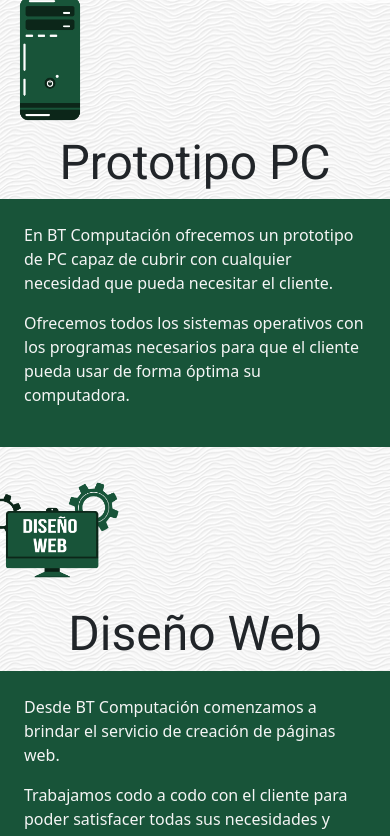
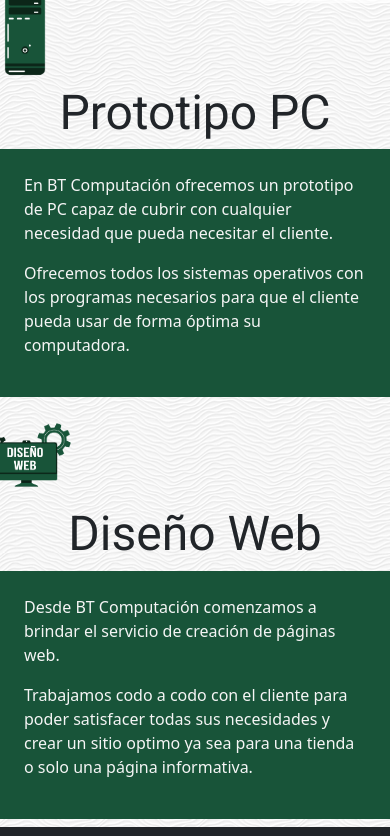
Before and after one commit to benjapaz57/Clase-15, a website: page productos.html in a window 390 px wide. Shown: the part 714-1550 px from the top of the page. Drawn offline with nearby package versions, Linux system fonts and the light colour scheme.

Commit message:
responsive img

```diff
--- a/sass/_content.scss
+++ b/sass/_content.scss
@@ -26,8 +26,8 @@
 }
 @media (max-width: 992px){
     .imgPagos{
-        width: 100px;
-        height: 150px;
+        width: 50px;
+        height: 100px;
         display: flex;
         justify-content: center;
     }
```
Also changed, not shown: css/main.css.
